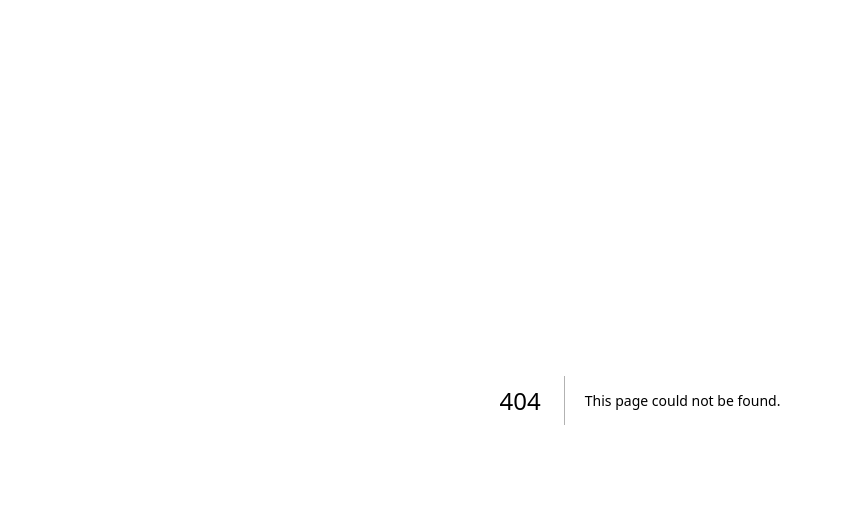
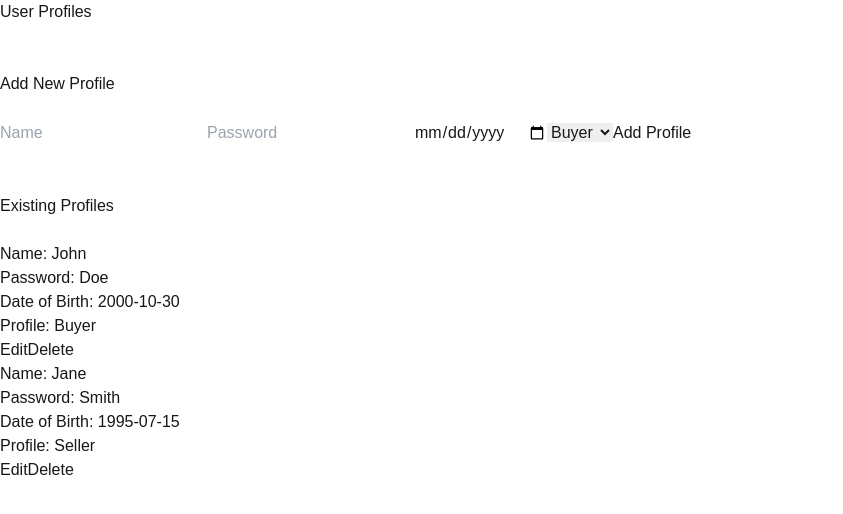
Before and after one commit to Albertadi/carcommerce, a Next.js app: page /pages/admin/crudsprofile in a window 1280 px wide. Before the commit this address had no page. Shown: the top 514 px of the page, without its empty margins (0-843 px from the left). Built offline with nearby package versions, Linux system fonts and the light colour scheme.

Commit message:
commit16/10

```diff
--- /dev/null
+++ b/src/app/pages/admin/crudsprofile/page.js
@@ -0,0 +1,157 @@
+"use client";  // Add this line to make it a Client Component
+
+import React, { useState } from 'react';
+
+// Dummy data for initial user profiles
+const initialProfiles = [
+  { id: 1, name: "John", password: "Doe", dob: "2000-10-30", user_profile: "Buyer" },
+  { id: 2, name: "Jane", password: "Smith", dob: "1995-07-15", user_profile: "Seller" }
+];
+
+const UserProfile = () => {
+  const [profiles, setProfiles] = useState(initialProfiles);
+  const [newProfile, setNewProfile] = useState({ name: "", password: "", dob: "", user_profile: "Buyer" });
+  const [editingProfile, setEditingProfile] = useState(null);
+
+  // Handle form input changes
+  const handleChange = (e) => {
+    const { name, value } = e.target;
+    setNewProfile({ ...newProfile, [name]: value });
+  };
+
+  // Add a new profile
+  const addProfile = () => {
+    setProfiles([...profiles, { ...newProfile, id: profiles.length + 1 }]);
+    setNewProfile({ name: "", password: "", dob: "", user_profile: "Buyer" });
+  };
+
+  // Delete a profile
+  const deleteProfile = (id) => {
+    setProfiles(profiles.filter(profile => profile.id !== id));
+  };
+
+  // Edit a profile
+  const startEditing = (profile) => {
+    setEditingProfile(profile);
+  };
+
+  // Save edited profile
+  const saveProfile = () => {
+    setProfiles(profiles.map(profile => profile.id === editingProfile.id ? editingProfile : profile));
+    setEditingProfile(null);
+  };
+
+  // Handle editing form input changes
+  const handleEditChange = (e) => {
+    const { name, value } = e.target;
+    setEditingProfile({ ...editingProfile, [name]: value });
+  };
+
+  return (
+    <div>
+      <h1>User Profiles</h1>
+
+      <br></br>
+      <br></br>
+
+      {/* Form for adding new profiles */}
+      <div>
+        <h2>Add New Profile</h2>
+
+        <br></br>
+
+        <input
+          type="text"
+          name="name"
+          value={newProfile.name}
+          placeholder="Name"
+          onChange={handleChange}
+        />
+        <input
+          type="password"
+          name="password"
+          value={newProfile.password}
+          placeholder="Password"
+          onChange={handleChange}
+        />
+        <input
+          type="date"
+          name="dob"
+          value={newProfile.dob}
+          placeholder="Date of Birth"
+          onChange={handleChange}
+        />
+        <select
+          name="user_profile"
+          value={newProfile.user_profile}
+          onChange={handleChange}
+        >
+          <option value="Buyer">Buyer</option>
+          <option value="Seller">Seller</option>
+          <option value="Admin">Admin</option>
+          <option value="Agent">Agent</option>
+        </select>
+        <button onClick={addProfile}>Add Profile</button>
+      </div>
+
+      <br></br>
+      <br></br>
+
+      {/* Display profiles */}
+      <div>
+        <h2>Existing Profiles</h2>
+
+        <br></br>
+
+        {profiles.map(profile => (
+          <div key={profile.id}>
+            {editingProfile && editingProfile.id === profile.id ? (
+              <div>
+                <input
+                  type="text"
+                  name="name"
+                  value={editingProfile.name}
+                  onChange={handleEditChange}
+                />
+                <input
+                  type="password"
+                  name="password"
+                  value={editingProfile.password}
+                  onChange={handleEditChange}
+                />
+                <input
+                  type="date"
+                  name="dob"
+                  value={editingProfile.dob}
+                  onChange={handleEditChange}
+                />
+                <select
+                  name="user_profile"
+                  value={editingProfile.user_profile}
+                  onChange={handleEditChange}
+                >
+                  <option value="Buyer">Buyer</option>
+                  <option value="Seller">Seller</option>
+                  <option value="Admin">Admin</option>
+                  <option value="Agent">Agent</option>
+                </select>
+                <button onClick={saveProfile}>Save</button>
+              </div>
+            ) : (
+              <div>
+                <p>Name: {profile.name}</p>
+                <p>Password: {profile.password}</p>
+                <p>Date of Birth: {profile.dob}</p>
+                <p>Profile: {profile.user_profile}</p>
+                <button onClick={() => startEditing(profile)}>Edit</button>
+                <button onClick={() => deleteProfile(profile.id)}>Delete</button>
+              </div>
+            )}
+          </div>
+        ))}
+      </div>
+    </div>
+  );
+};
+
+export default UserProfile;
```
Also changed, not shown: src/app/page.js (+7 -5 lines).
